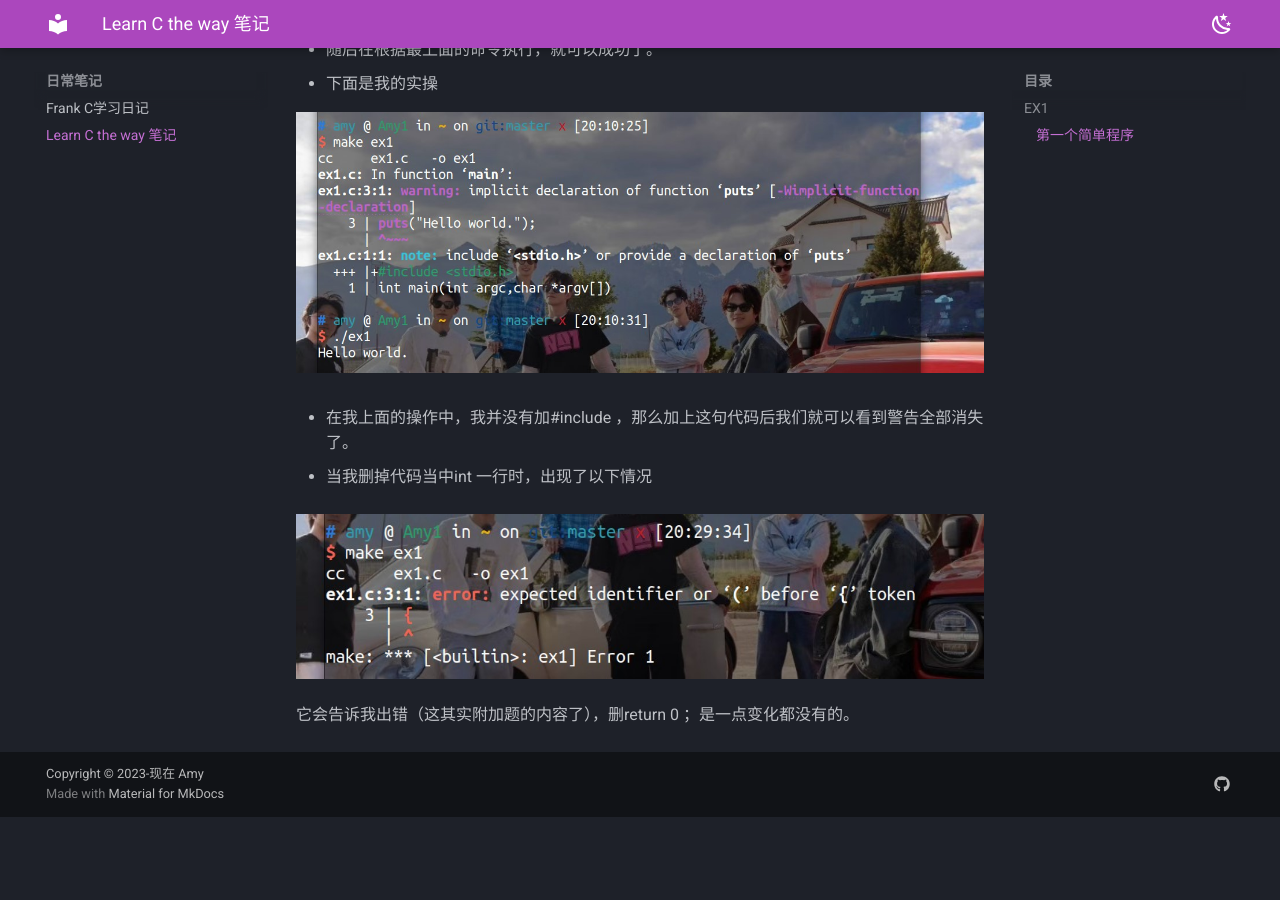
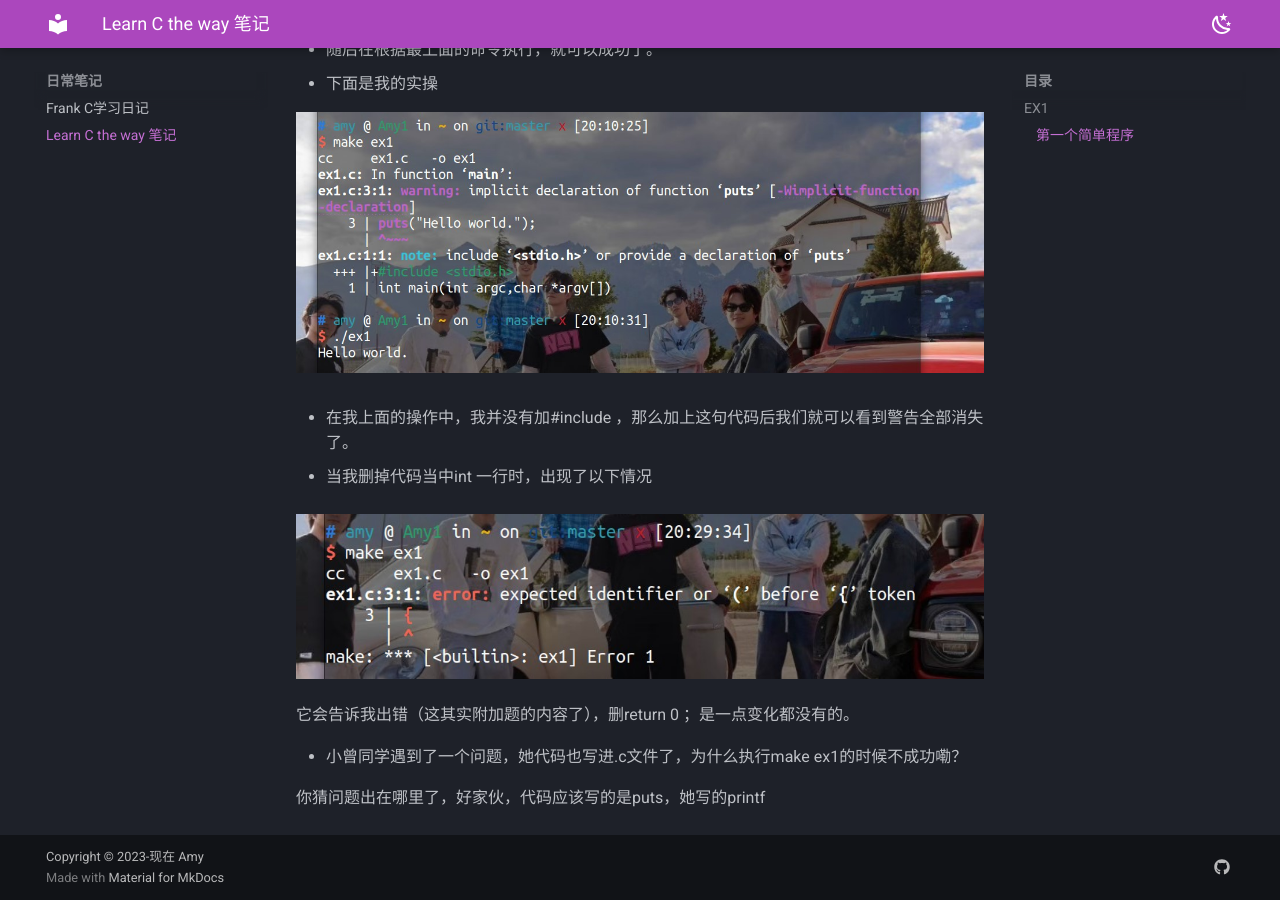
Before and after one commit to AmyWang5/Amyhhh-blog, an MkDocs documentation site: the page built from docs/AMY3/LearnC.md, in a window 1280 px wide and 900 px high, scrolled down 1048 px. Built offline with MkDocs 1.6.1 and Material for MkDocs 9.7.7, drawn with Linux system fonts in a browser that asks for light colours; before the commit the page ends 1865 px from its top, so only the background shows below that.

Commit message:
2023-12-11_21:15:09 update

```diff
--- a/docs/AMY3/LearnC.md
+++ b/docs/AMY3/LearnC.md
@@ -26,3 +26,7 @@
 ![](./pic1/删int.jpg)
 
 它会告诉我出错（这其实附加题的内容了），删return 0 ；是一点变化都没有的。
+
+- 小曾同学遇到了一个问题，她代码也写进.c文件了，为什么执行make ex1的时候不成功嘞？
+
+你猜问题出在哪里了，好家伙，代码应该写的是puts，她写的printf
```
